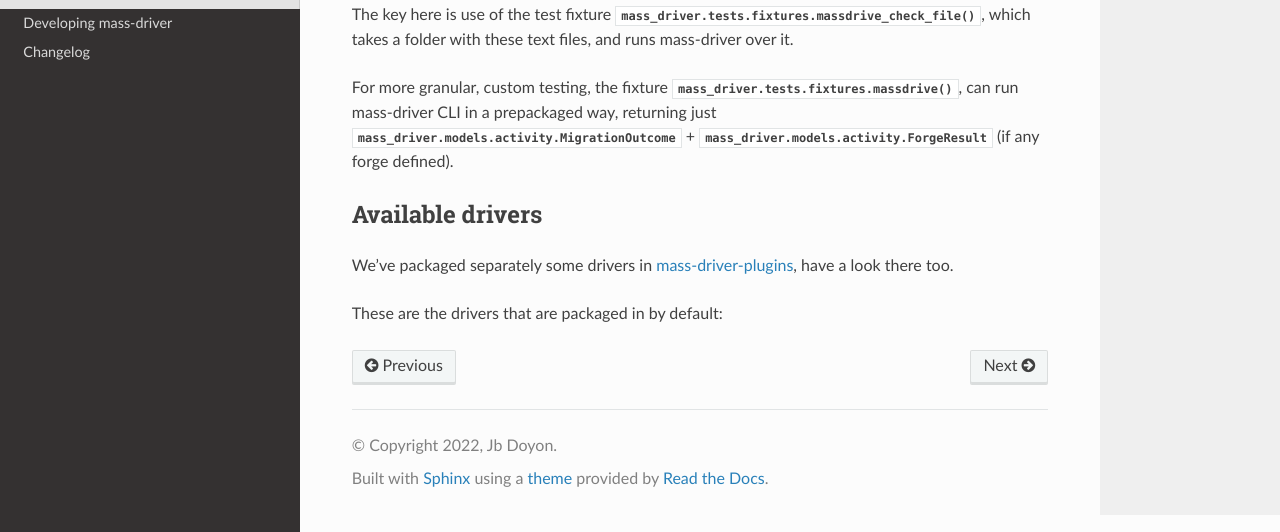
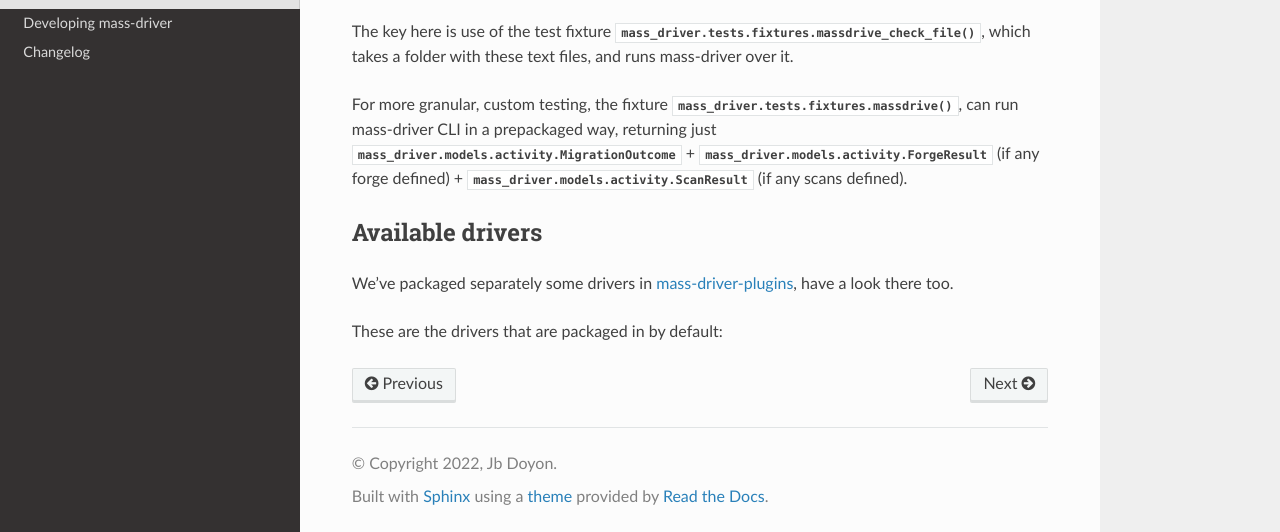
Before and after one commit to OverkillGuy/mass-driver, a Sphinx documentation site: the page built from docs/source/drivers.md, in a window 1280 px wide and 900 px high, scrolled down 2248 px, cut to the strip 368-900 px from the top of the window. Built offline with Sphinx 7.4.7 and the Read the Docs theme 2.0.0, drawn with Linux system fonts in a browser that asks for light colours; pages that are not in the unit, such as notebooks, are missing from menus; some of the changed text lies outside the part shown.

````diff
--- a/docs/source/drivers.md
+++ b/docs/source/drivers.md
@@ -23,6 +23,7 @@
 
 ```python
 from mass_driver.models.patchdriver import PatchDriver, PatchResult, PatchOutcome
+from mass_driver.models.repository import ClonedRepo
 
 class PerlPackageBumper(PatchDriver):
     """Bump version of Perl packages"""
@@ -121,7 +122,8 @@
 {py:func}`mass_driver.tests.fixtures.massdrive`, can run mass-driver CLI in a
 prepackaged way, returning just
 {py:class}`mass_driver.models.activity.MigrationOutcome` +
-{py:class}`mass_driver.models.activity.ForgeResult` (if any forge defined).
+{py:class}`mass_driver.models.activity.ForgeResult` (if any forge defined) +
+{py:class}`mass_driver.models.activity.ScanResult` (if any scans defined).
 
 ## Available drivers
 (available-drivers)=
````
Also changed, not shown: other parts of docs/source/drivers.md (+1 -1 lines).
